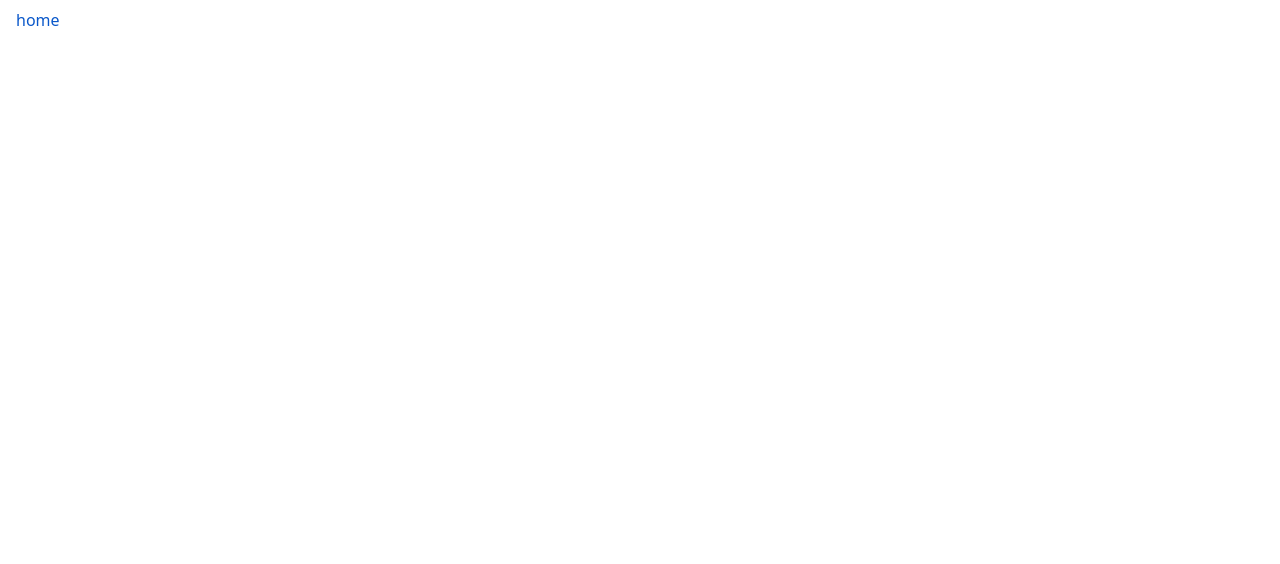
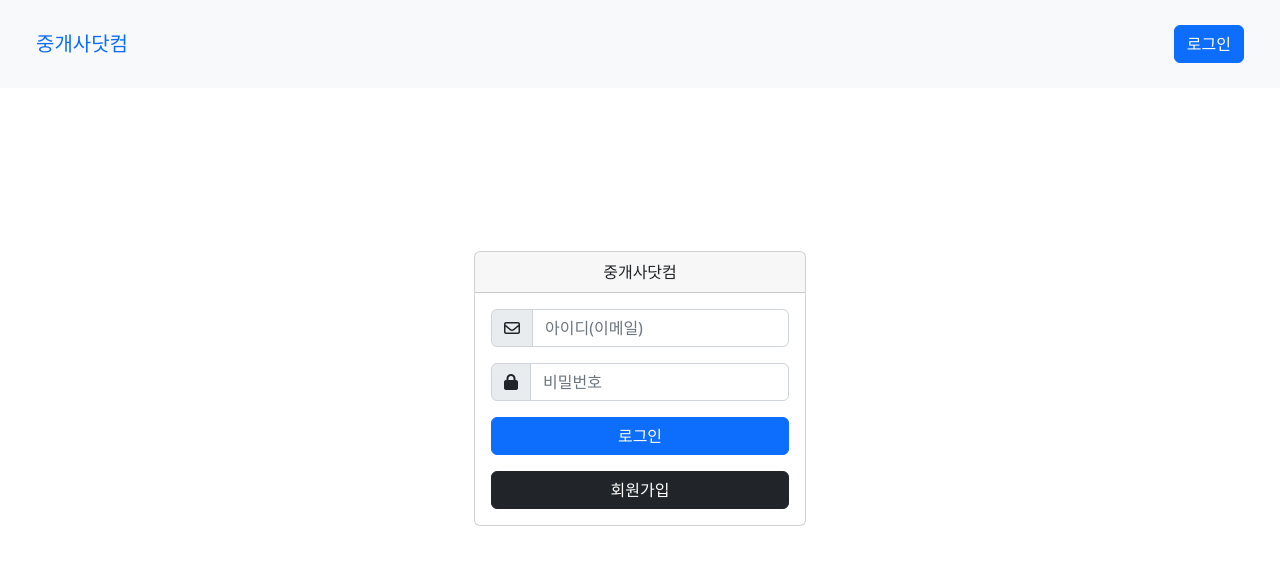
Before and after one commit to coldhailstone/joongaesa, a Vue app: page /login in a window 1280 px wide. Before the commit this address had no page. Shown: the top 564 px of the page. Built offline with nearby package versions, Linux system fonts and the light colour scheme.

Commit message:
로그인 페이지 추가

```diff
--- a/package.json
+++ b/package.json
@@ -12,6 +12,9 @@
     "bootstrap": "^5.2.3",
     "bootstrap-vue-3": "^0.5.1",
     "core-js": "^3.8.3",
+    "firebase": "^9.17.1",
+    "lodash": "^4.17.21",
+    "sanitize.css": "^13.0.0",
     "vue": "^3.2.47",
     "vue-router": "^4.0.3",
     "vuex": "^4.0.0"
--- a/public/index.html
+++ b/public/index.html
@@ -6,7 +6,7 @@
     <link rel="icon" href="<%= BASE_URL %>favicon.svg">
     <title><%= htmlWebpackPlugin.options.title %></title>
 
-    <script type="module" src="./firebase.init.js"></script>
+    <script src="https://kit.fontawesome.com/94ccc8451f.js" crossorigin="anonymous"></script>
   </head>
   <body>
     <div id=app>
--- a/public/firebase.init.js
+++ b/src/api/firebase.js
@@ -1,6 +1,13 @@
 // import { initializeApp } from 'firebase/app';
-import { initializeApp } from 'https://www.gstatic.com/firebasejs/9.17.1/firebase-app.js';
-import { getAnalytics } from 'https://www.gstatic.com/firebasejs/9.17.1/firebase-analytics.js';
+import { initializeApp } from 'firebase/app';
+import { getAnalytics } from 'firebase/analytics';
+import {
+	getAuth,
+	signInWithPopup,
+	GoogleAuthProvider,
+	signInWithEmailAndPassword,
+	createUserWithEmailAndPassword,
+} from 'firebase/auth';
 
 // TODO: Add SDKs for Firebase products that you want to use
 // https://firebase.google.com/docs/web/setup#available-libraries
@@ -20,3 +27,16 @@ const firebaseConfig = {
 // Initialize Firebase
 const app = initializeApp(firebaseConfig);
 getAnalytics(app);
+
+// Auth
+const auth = getAuth();
+const provider = new GoogleAuthProvider();
+export const createUserWithEmail = (email, password) => {
+	return createUserWithEmailAndPassword(auth, email, password);
+};
+export const signInWithEmail = (email, password) => {
+	return signInWithEmailAndPassword(auth, email, password);
+};
+export const signInWithGoogle = () => {
+	return signInWithPopup(auth, provider);
+};
--- a/src/components/common/NavBar.vue
+++ b/src/components/common/NavBar.vue
@@ -1,18 +1,50 @@
 <template>
-	<b-nav>
-		<b-nav-item v-for="route of routes" :key="route.name" :to="route.path">
-			{{ route.name }}
-		</b-nav-item>
-	</b-nav>
+	<b-navbar class="p-4" toggleable="lg" type="dark" variant="light">
+		<b-navbar-brand href="#">
+			<router-link to="/" class="text-decoration-none">
+				중개사닷컴
+			</router-link>
+		</b-navbar-brand>
+
+		<b-navbar-toggle target="nav-collapse"></b-navbar-toggle>
+
+		<b-collapse id="nav-collapse" class="justify-content-between" is-nav>
+			<b-navbar-nav>
+				<b-nav-item
+					v-for="menu of menuList"
+					:key="menu.name"
+					:to="menu.path"
+				>
+					<span v-if="menu.path !== '/'">{{ menu.name }}</span>
+				</b-nav-item>
+			</b-navbar-nav>
+
+			<b-navbar-nav class="ml-auto">
+				<b-nav-item-dropdown v-if="!$_.isEmpty(user)" right>
+					<template #button-content>
+						<span>사용자</span>
+					</template>
+					<b-dropdown-item href="#">프로필</b-dropdown-item>
+					<b-dropdown-item href="#">로그아웃</b-dropdown-item>
+				</b-nav-item-dropdown>
+				<b-button-group v-else>
+					<b-button variant="primary" @click="$router.push('login')">
+						로그인
+					</b-button>
+				</b-button-group>
+			</b-navbar-nav>
+		</b-collapse>
+	</b-navbar>
 </template>
 
 <script>
-import routes from '@/router/routes';
+import { menuList } from '@/router/routes';
 
 export default {
 	data() {
 		return {
-			routes,
+			menuList,
+			user: {},
 		};
 	},
 };
--- a/src/router/routes.js
+++ b/src/router/routes.js
@@ -1,10 +1,30 @@
-import HomeView from '../views/HomeView.vue';
+import Home from '@/views/Home.vue';
+import Login from '@/views/auth/Login.vue';
+import Join from '@/views/auth/Join.vue';
+
+export const menuList = [
+	{
+		path: '/',
+		name: 'home',
+		component: Home,
+	},
+];
 
 const routes = [
 	{
 		path: '/',
 		name: 'home',
-		component: HomeView,
+		component: Home,
+	},
+	{
+		path: '/login',
+		name: 'login',
+		component: Login,
+	},
+	{
+		path: '/join',
+		name: 'join',
+		component: Join,
 	},
 ];
 
--- /dev/null
+++ b/src/styles/common.scss
@@ -0,0 +1,5 @@
+#app {
+    width: 100%;
+    min-height: 100%;
+    height: 100vh;
+}
--- /dev/null
+++ b/src/views/Home.vue
@@ -0,0 +1,12 @@
+<template>
+	<b-button>Button</b-button>
+	<b-button variant="danger">Button</b-button>
+	<b-button variant="success">Button</b-button>
+	<b-button variant="outline-primary">Button</b-button>
+</template>
+
+<script>
+export default {
+	name: 'Home',
+};
+</script>
--- a/src/views/HomeView.vue
+++ /dev/null
@@ -1,79 +0,0 @@
-<template>
-	<b-button>Button</b-button>
-	<b-button variant="danger">Button</b-button>
-	<b-button variant="success">Button</b-button>
-	<b-button variant="outline-primary">Button</b-button>
-</template>
-
-<script>
-export default {
-	name: 'HomeView',
-};
-</script>
-
-<style lang="scss" scoped>
-.back {
-	position: fixed;
-	padding: 0;
-	margin: 0;
-	top: 0;
-	left: 0;
-	width: 100%;
-	height: 100%;
-	background: white;
-	animation-name: backdiv;
-	animation-duration: 1s;
-	animation-iteration-count: infinite;
-}
-
-.heart {
-	position: absolute;
-	margin: auto;
-	top: 0;
-	right: 0;
-	bottom: 0;
-	left: 0;
-	background-color: pink;
-	height: 50px;
-	width: 50px;
-	transform: rotate(-45deg);
-	animation-name: beat;
-	animation-duration: 1s;
-	animation-iteration-count: infinite;
-}
-.heart:after {
-	background-color: pink;
-	content: '';
-	border-radius: 50%;
-	position: absolute;
-	width: 50px;
-	height: 50px;
-	top: 0px;
-	left: 25px;
-}
-.heart:before {
-	background-color: pink;
-	content: '';
-	border-radius: 50%;
-	position: absolute;
-	width: 50px;
-	height: 50px;
-	top: -25px;
-	left: 0px;
-}
-
-@keyframes backdiv {
-	50% {
-		background: #ffe6f2;
-	}
-}
-
-@keyframes beat {
-	0% {
-		transform: scale(1) rotate(-45deg);
-	}
-	50% {
-		transform: scale(0.6) rotate(-45deg);
-	}
-}
-</style>
--- /dev/null
+++ b/src/views/auth/Join.vue
@@ -0,0 +1,7 @@
+<template>
+	<div>이메일, 비밀번호, 비밀번호 확인, 이름, 휴대폰번호</div>
+</template>
+
+<script>
+export default {};
+</script>
--- /dev/null
+++ b/src/views/auth/Login.vue
@@ -0,0 +1,68 @@
+<template>
+	<div class="d-flex align-items-center justify-content-center h-75">
+		<b-card header="중개사닷컴" align="center">
+			<b-form
+				class="d-flex flex-column align-items-center justify-content-center gap-3 h-75"
+				style="min-width: 290px; max-width: 460px"
+				@submit="login"
+			>
+				<b-input-group
+					prepend-html="<i class='fa-regular fa-envelope'></i>"
+					class="mb-2 mr-sm-2 mb-sm-0"
+				>
+					<b-form-input
+						v-model="email"
+						type="email"
+						placeholder="아이디(이메일)"
+						required
+					/>
+				</b-input-group>
+				<b-input-group
+					prepend-html="<i class='fa-solid fa-lock'></i>"
+					class="mb-2 mr-sm-2 mb-sm-0"
+				>
+					<b-form-input
+						v-model="password"
+						type="password"
+						placeholder="비밀번호"
+						required
+					/>
+				</b-input-group>
+
+				<b-button class="w-100" type="submit" variant="primary">
+					로그인
+				</b-button>
+				<b-button
+					class="w-100"
+					variant="dark"
+					@click="$router.push({ name: 'join' })"
+				>
+					회원가입
+				</b-button>
+			</b-form>
+		</b-card>
+	</div>
+</template>
+
+<script>
+import { signInWithEmail } from '@/api/firebase';
+
+export default {
+	name: 'Login',
+	data() {
+		return {
+			email: '',
+			password: '',
+		};
+	},
+	methods: {
+		async login() {
+			try {
+				await signInWithEmail(this.email, this.password);
+			} catch (error) {
+				console.log(error.message);
+			}
+		},
+	},
+};
+</script>
```
Also changed, not shown: src/main.js (+10 -1 lines), .eslintrc.js, 1 other file (tests, documents, lock files or other folders).
